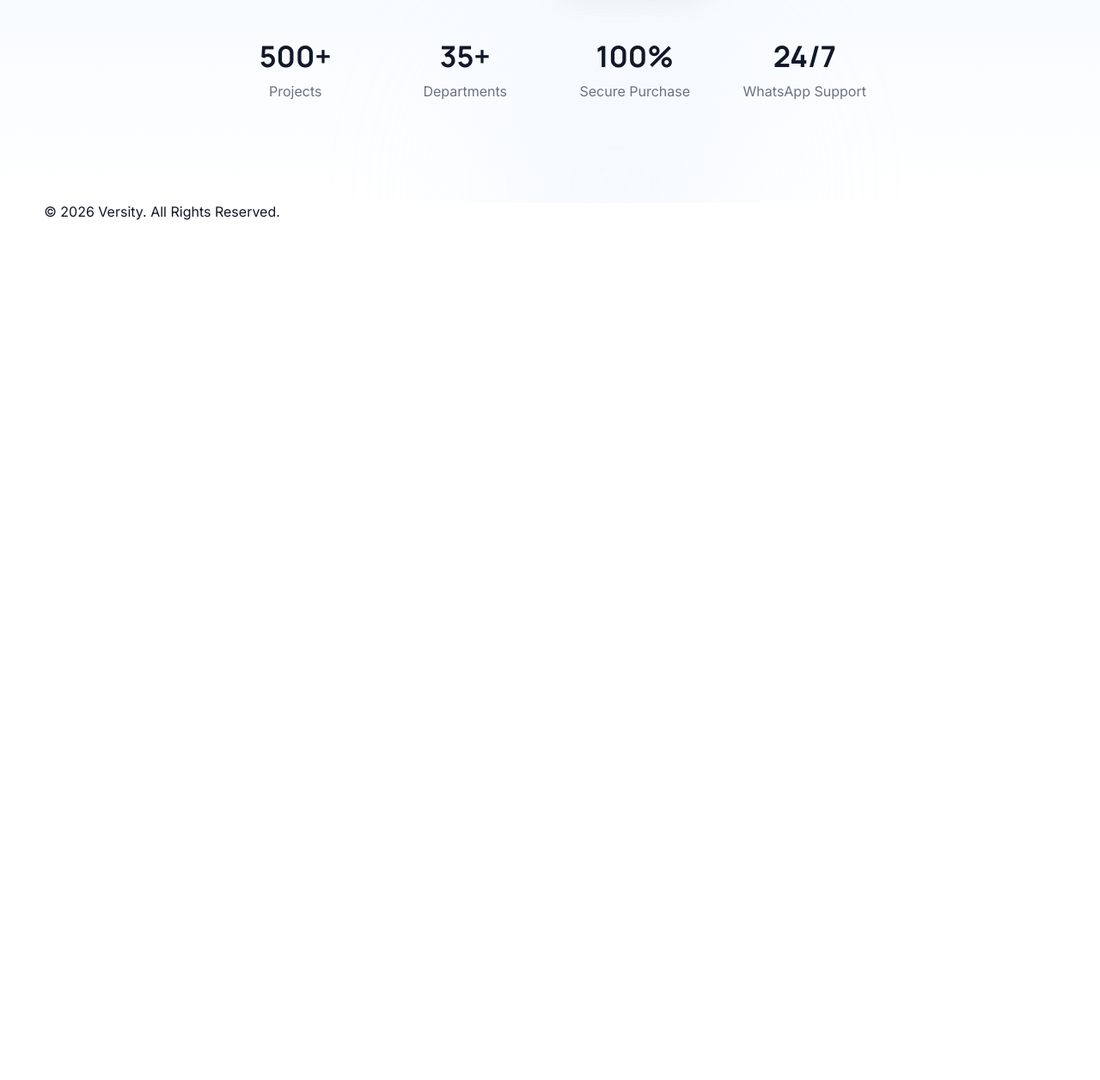
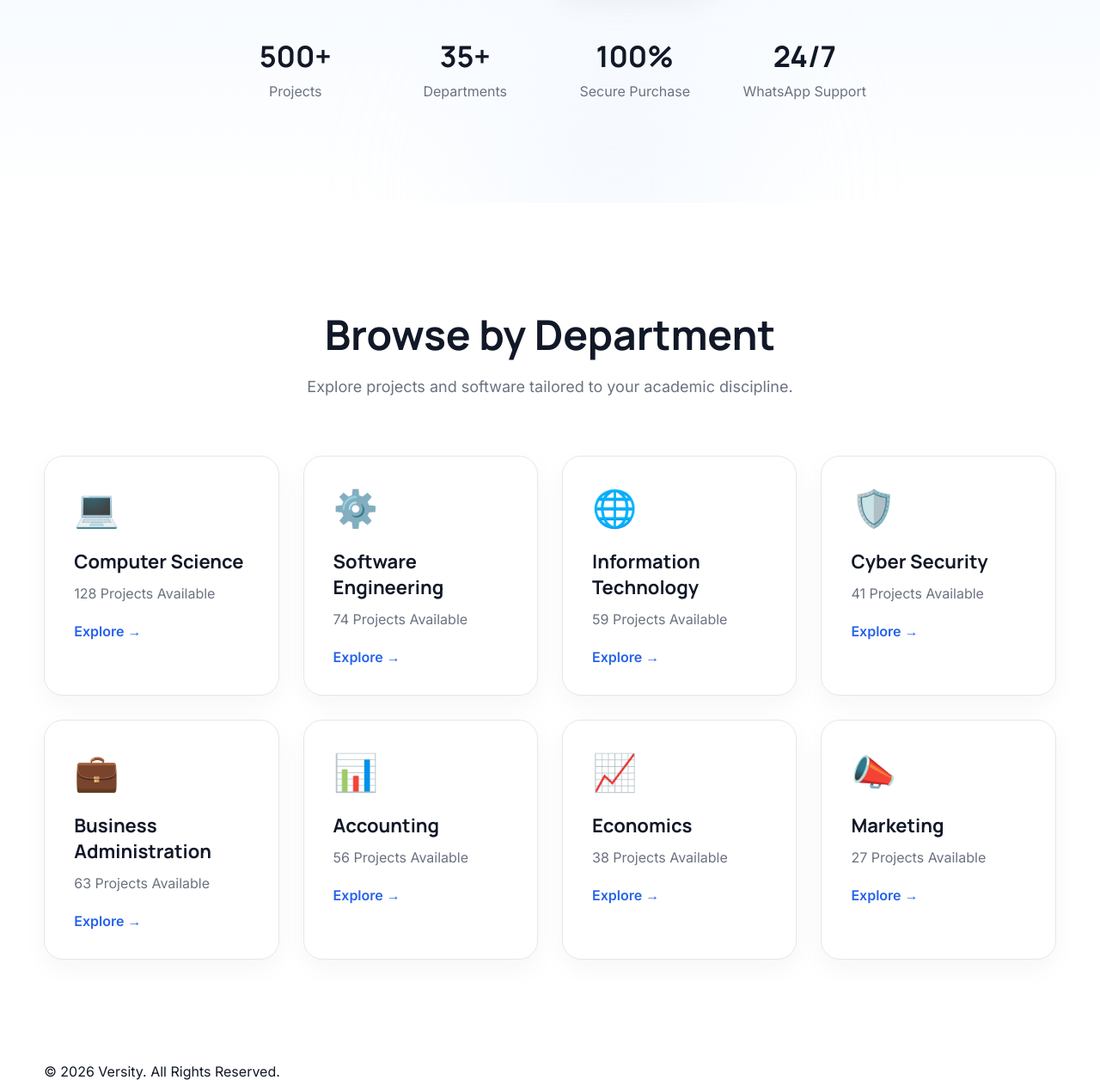
Before and after one commit to samuelsuotor/Versity, a Flask app: page / in a window 1280 px wide. Shown: the part 861-2117 px from the top of the page at 86% size. Before the commit the page ends 1117 px from the top, so only its background shows below. Run offline with Flask 3, Linux system fonts and the light colour scheme.

Commit message:
Sprint 1.4 - Build dynamic department explorer

```diff
--- a/app.py
+++ b/app.py
@@ -6,7 +6,61 @@ app.config.from_object(Config)
 
 @app.route("/")
 def home():
-    return render_template("index.html")
+    departments = [
+
+        {
+            "icon":"💻",
+            "name":"Computer Science",
+            "projects":128
+        },
+
+        {
+            "icon":"⚙️",
+            "name":"Software Engineering",
+            "projects":74
+        },
+
+        {
+            "icon":"🌐",
+            "name":"Information Technology",
+            "projects":59
+        },
+
+        {
+            "icon":"🛡️",
+            "name":"Cyber Security",
+            "projects":41
+        },
+
+        {
+            "icon":"💼",
+            "name":"Business Administration",
+            "projects":63
+        },
+
+        {
+            "icon":"📊",
+            "name":"Accounting",
+            "projects":56
+        },
+
+        {
+            "icon":"📈",
+            "name":"Economics",
+            "projects":38
+        },
+
+        {
+            "icon":"📣",
+            "name":"Marketing",
+            "projects":27
+        }
+
+    ]
+    return render_template(
+        "index.html",
+        departments=departments
+    )
 
 if __name__ == "__main__":
     app.run(port=5000, host="0.0.0.0", debug=True)
--- a/static/css/style.css
+++ b/static/css/style.css
@@ -490,6 +490,138 @@ left:45%;
 
 }
 
+.departments{
+
+padding:120px 0;
+
+background:white;
+
+}
+
+.section-title{
+
+text-align:center;
+
+margin-bottom:70px;
+
+}
+
+.section-title h2{
+
+font-family:'Manrope';
+
+font-size:48px;
+
+margin-bottom:18px;
+
+}
+
+.section-title p{
+
+color:var(--muted);
+
+font-size:18px;
+
+max-width:650px;
+
+margin:auto;
+
+}
+
+.department-grid{
+
+display:grid;
+
+grid-template-columns:repeat(4,1fr);
+
+gap:28px;
+
+}
+
+.department-card{
+
+background:white;
+
+border:1px solid var(--border);
+
+border-radius:22px;
+
+padding:34px;
+
+transition:.35s;
+
+cursor:pointer;
+
+box-shadow:0 10px 30px rgba(15,23,42,.04);
+
+}
+
+.department-card:hover{
+
+transform:scale(1.15);
+
+transition:.3s;
+
+box-shadow:0 20px 40px rgba(37,99,235,.12);
+
+border-color:var(--primary);
+
+}
+
+.department-icon{
+
+font-size:42px;
+
+margin-bottom:22px;
+
+transition:.3s;
+}
+
+.department-card h3{
+
+font-family:'Manrope';
+
+margin-bottom:12px;
+
+font-size:22px;
+
+}
+
+.department-card p{
+
+color:var(--muted);
+
+margin-bottom:24px;
+
+}
+
+.department-card a{
+
+color:var(--primary);
+
+font-weight:600;
+
+text-decoration:none;
+
+}
+
+
+
+
+
+
+
+
+
+
+
+
+
+
+
+
+
+
 @media(max-width:900px){
 
 .nav-links,
@@ -562,3 +694,23 @@ gap:24px;
 
 }
 }
+
+@media(max-width:992px){
+
+.department-grid{
+
+grid-template-columns:repeat(2,1fr);
+
+}
+
+}
+
+@media(max-width:640px){
+
+.department-grid{
+
+grid-template-columns:1fr;
+
+}
+
+}
--- a/static/js/app.js
+++ b/static/js/app.js
@@ -1,6 +1,32 @@
 document.addEventListener("DOMContentLoaded",()=>{
 
 const hero=document.querySelector(".hero");
+
+const departmentCards = document.querySelectorAll(".department-card");
+
+const heroSearch = document.querySelector(".hero-search input");
+
+departmentCards.forEach(card=>{
+
+card.addEventListener("click",()=>{
+
+const department = card.dataset.department;
+
+heroSearch.value = department;
+
+heroSearch.focus();
+
+window.scrollTo({
+
+top:0,
+
+behavior:"smooth"
+
+});
+
+});
+
+});
 
 hero.style.opacity="0";
 
@@ -16,4 +42,6 @@ hero.style.transform="translateY(0)";
 
 },150);
 
-});
+}
+)
+;
--- a/templates/index.html
+++ b/templates/index.html
@@ -1,11 +1,13 @@
 {% extends "layouts/base.html" %}
 
 {% block title %}
-Versity | Home
+Versity
 {% endblock %}
 
 {% block content %}
 
 {% include "partials/hero.html" %}
 
+{% include "partials/department-explorer.html" %}
+
 {% endblock %}
--- /dev/null
+++ b/templates/partials/department-explorer.html
@@ -0,0 +1,64 @@
+<section class="departments">
+
+<div class="container">
+
+<div class="section-title">
+
+<h2>
+
+Browse by Department
+
+</h2>
+
+<p>
+
+Explore projects and software tailored to your academic discipline.
+
+</p>
+
+</div>
+
+<div class="department-grid">
+
+{% for department in departments %}
+
+<div
+class="department-card"
+
+data-department="{{ department.name }}">
+
+<div class="department-icon">
+
+{{ department.icon }}
+
+</div>
+
+<h3>
+
+{{ department.name }}
+
+</h3>
+
+<p>
+
+{{ department.projects }}
+
+Projects Available
+
+</p>
+
+<a href="#">
+
+Explore →
+
+</a>
+
+</div>
+
+{% endfor %}
+
+</div>
+
+</div>
+
+</section>
```
Also changed, not shown: static/css/main.css (added).
